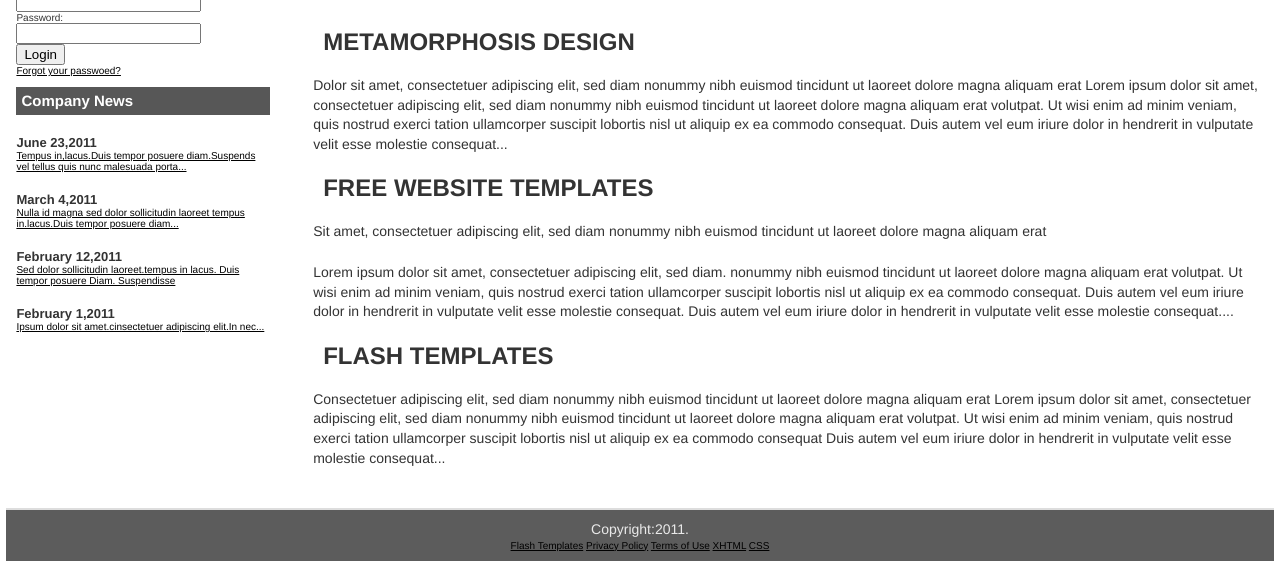
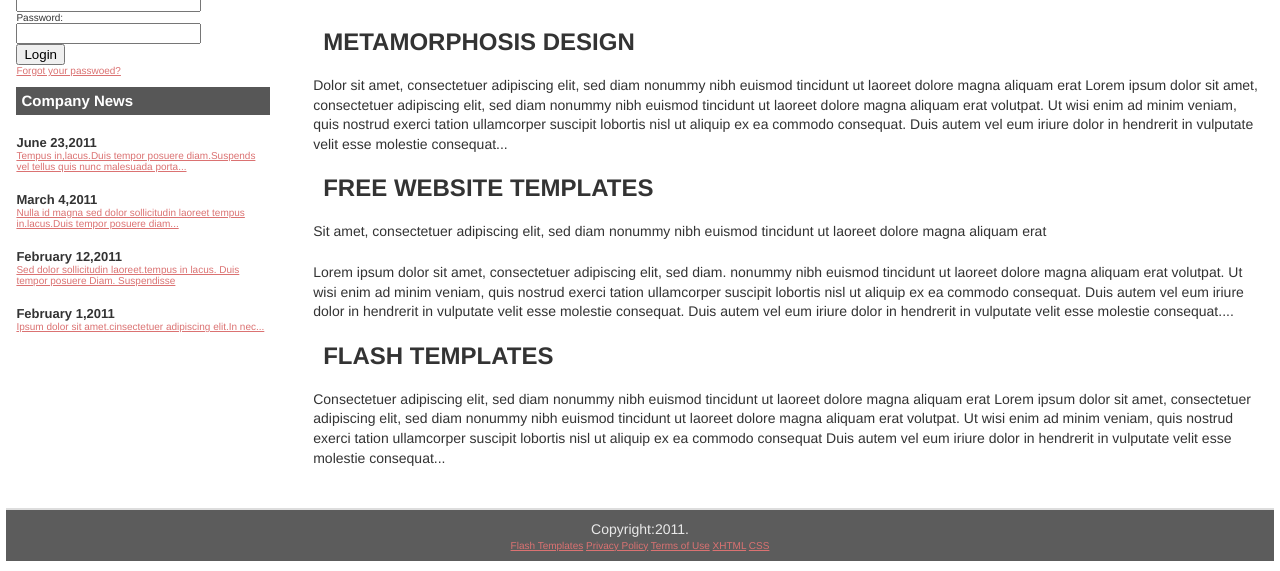
Before and after one commit to muyuechian/2021, a plain HTML site: page index.html in a window 1280 px wide. Shown: the part 229-800 px from the top of the page. Drawn offline with Linux system fonts and the light colour scheme.

Commit message:
Update style.css

```diff
--- a/css/style.css
+++ b/css/style.css
@@ -58,7 +58,7 @@ ul {
 }
 
 a:link {
-	color: rgb(0, 0, 0);
+	color: rgb(219, 114, 114);
 	background: rgba(0, 0, 0, 0);
 }
 a:visited {
```
